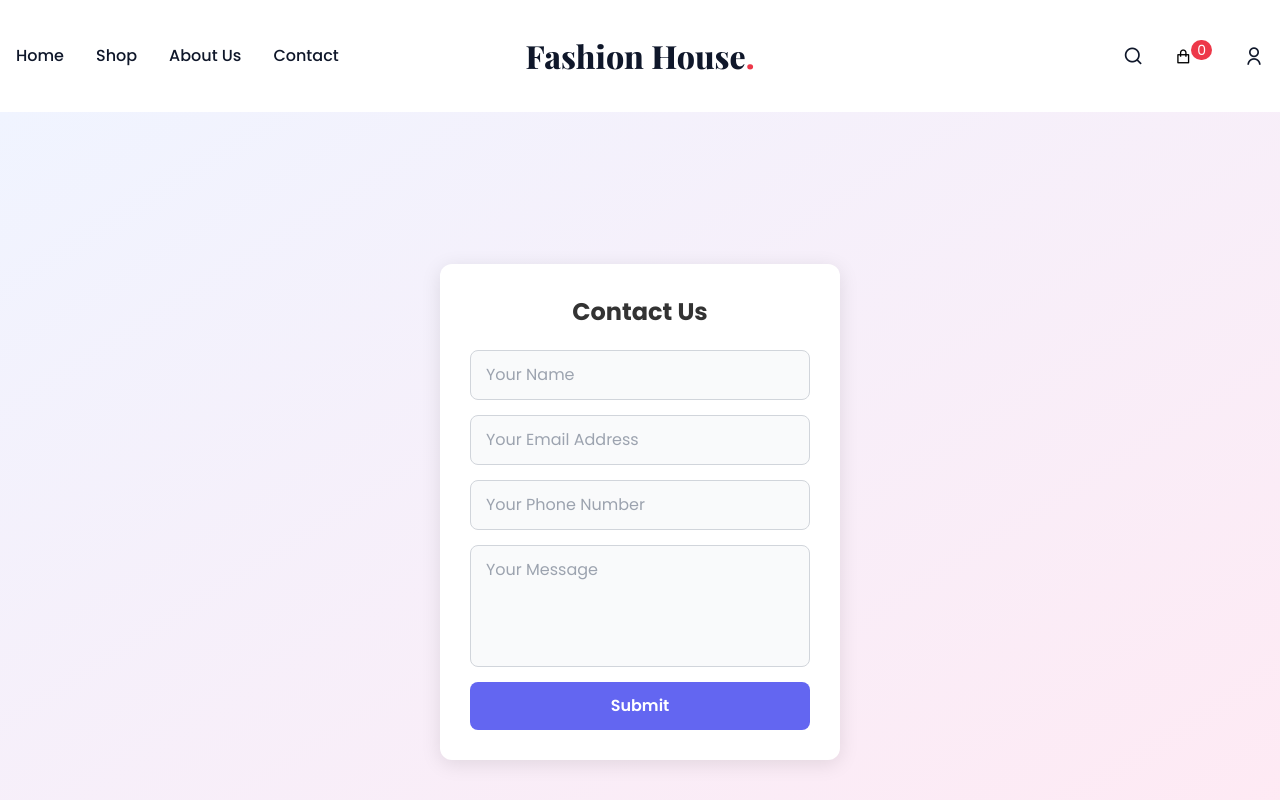
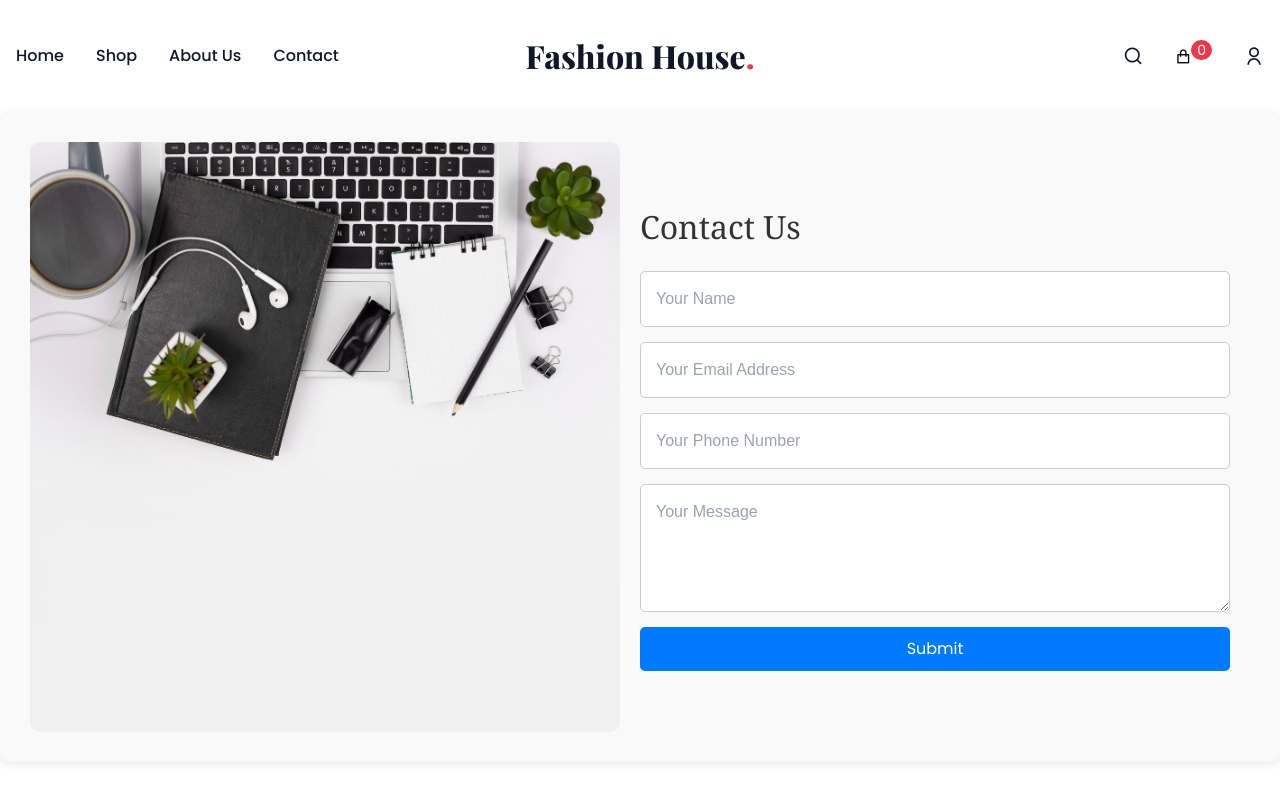
Before and after one commit to MinjanaAP/E-Commerce, a React (Vite) app in the folder client/: page /contact in a window 1280 px wide. Shown: the top 800 px of the page. Built offline with nearby package versions, Linux system fonts and the light colour scheme.

Commit message:
conact us page modified(not finished)

```diff
--- a/client/src/Components/Contact.css
+++ b/client/src/Components/Contact.css
@@ -1,27 +1,29 @@
-/* Contact Page Styling */
+/* General Contact Page Styles */
 .contact-container {
     display: flex;
-    align-items: center;
-    justify-content: center;
-    min-height: 100vh;
-    background: linear-gradient(to bottom right, #f0f4ff, #ffe9f3);
-    padding: 20px;
+    align-items: stretch; /* Stretch items to fill the available height */
+    justify-content: space-between;
+    padding: 30px;
+    background-color: #f9f9f9;
+    border-radius: 10px;
+    box-shadow: 0 2px 10px rgba(0, 0, 0, 0.1);
+    gap: 0; /* Remove any gap */
 }
 
+/* Contact Form Section */
 .contact-form-wrapper {
-    max-width: 400px;
-    background-color: #ffffff;
-    border-radius: 12px;
-    box-shadow: 0 4px 20px rgba(0, 0, 0, 0.1);
-    padding: 30px;
-    text-align: center;
+    flex: 1;
+    display: flex;
+    flex-direction: column;
+    justify-content: center; /* Vertically align the form */
+    padding: 0 20px; /* Remove any extra padding */
 }
 
 .contact-title {
-    font-size: 24px;
-    font-weight: bold;
-    color: #333333;
+    font-size: 2rem;
     margin-bottom: 20px;
+    font-family: 'Georgia', serif;
+    color: #333;
 }
 
 .contact-form {
@@ -32,52 +34,77 @@
 
 .contact-input,
 .contact-textarea {
+    padding: 15px;
+    font-size: 1rem;
+    border: 1px solid #ccc;
+    border-radius: 5px;
     width: 100%;
-    padding: 12px 15px;
-    border: 1px solid #d1d5db;
-    border-radius: 8px;
-    background-color: #f9fafb;
-    font-size: 16px;
-    transition: all 0.3s ease;
+    font-family: 'Arial', sans-serif;
 }
 
 .contact-input:focus,
 .contact-textarea:focus {
-    border-color: #6366f1;
-    background-color: #ffffff;
-    box-shadow: 0 0 5px rgba(99, 102, 241, 0.4);
+    border-color: #007bff;
     outline: none;
 }
 
-.contact-textarea {
-    resize: none;
-}
-
 .contact-submit-button {
-    width: 100%;
-    background-color: #6366f1;
-    color: #ffffff;
-    padding: 12px;
+    padding: 10px 20px;
+    font-size: 1rem;
+    color: #fff;
+    background-color: #007bff;
     border: none;
-    border-radius: 8px;
-    font-size: 16px;
-    font-weight: 600;
+    border-radius: 5px;
     cursor: pointer;
-    transition: background-color 0.3s ease;
+    transition: background-color 0.3s;
 }
 
 .contact-submit-button:hover {
-    background-color: #4f46e5;
+    background-color: #0056b3;
 }
 
 .success-message {
-    color: #10b981;
-    font-size: 14px;
-    margin-top: 10px;
+    color: green;
+    font-size: 1rem;
 }
 
 .error-message {
-    color: #ef4444;
-    font-size: 14px;
-    margin-top: 10px;
+    color: red;
+    font-size: 1rem;
 }
+
+/* Image Section */
+.contact-image-wrapper {
+    flex: 1;
+    display: flex;
+    justify-content: center;
+    align-items: center;
+    overflow: hidden;
+    height: 100%; /* Ensures image fills the container */
+}
+
+.contact-image {
+    width: 100%;
+    height: 100%;
+    object-fit: cover; /* Image will cover the container */
+    border-radius: 10px;
+}
+
+/* Responsive Design */
+@media (max-width: 768px) {
+    .contact-container {
+        flex-direction: column;
+        padding: 20px;
+    }
+
+    .contact-form-wrapper,
+    .contact-image-wrapper {
+        max-width: 100%;
+    }
+
+    .contact-image {
+        width: 100%;
+        height: 100%;
+        object-fit: cover;
+    }
+}
--- a/client/src/Components/Contact.jsx
+++ b/client/src/Components/Contact.jsx
@@ -1,6 +1,7 @@
 import React, { useState } from 'react';
 import { getBaseUrl } from '../utils/baseURL';
 import './Contact.css';
+import contactImage from '../assets/contact.jpg'; // Make sure the image path is correct
 
 const Contact = () => {
     const [name, setName] = useState('');
@@ -44,6 +45,9 @@ const Contact = () => {
 
     return (
         <section className="contact-container">
+            <div className="contact-image-wrapper">
+                <img src={contactImage} alt="Contact Us" className="contact-image" />
+            </div>
             <div className="contact-form-wrapper">
                 <h2 className="contact-title">Contact Us</h2>
                 <form onSubmit={handleSubmit} className="contact-form">
```
Also changed, not shown: client/src/assets/contact.jpg (added).
